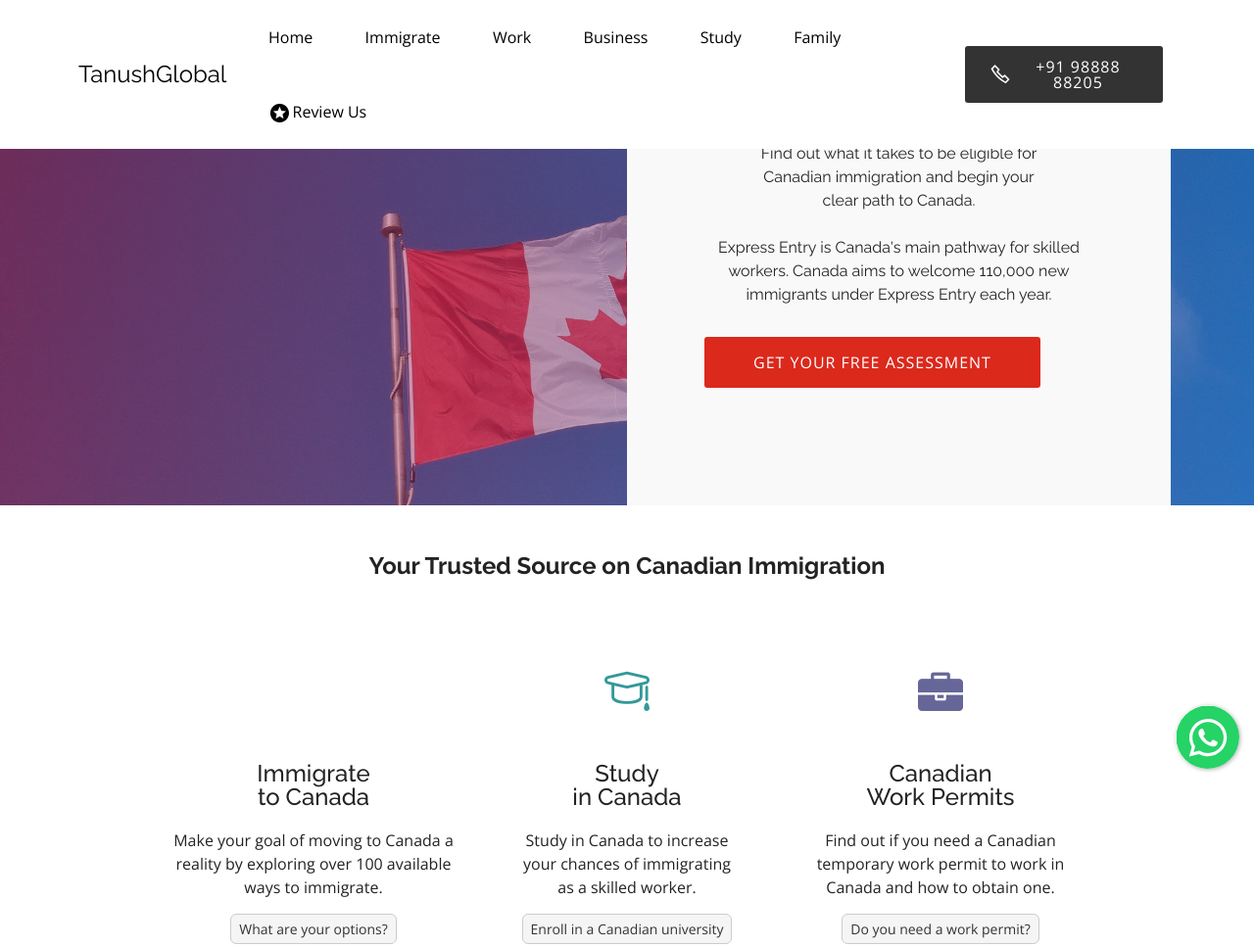
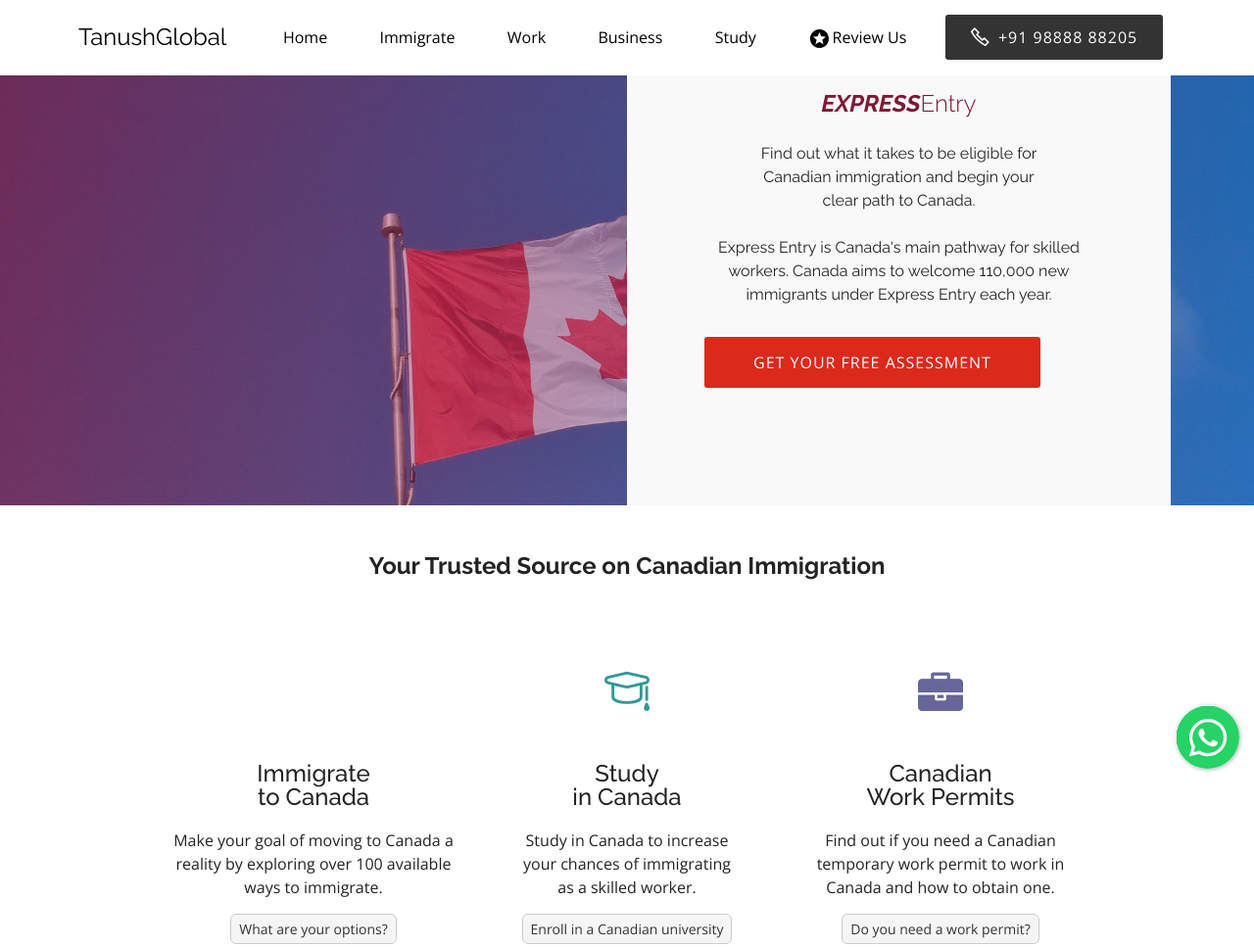
Before and after one commit to tanushglobal/immigration, a plain HTML site: page index.html in a window 1280 px wide. Shown: the top 967 px of the page at 98% size. Drawn offline with nearby package versions, Linux system fonts and the light colour scheme; files whose address does not match are found by name; a web font is replaced by a local one.

Commit message:
Add files via upload

```diff
--- a/index.html
+++ b/index.html
@@ -84,7 +84,7 @@
                             Immigrate</a></li>
                     <li class="nav-item">
                         <a class="nav-link link mbr-black text-primary display-4" href="work-canada.html">Work</a>
-                    </li><li class="nav-item"><a class="nav-link link mbr-black text-primary display-4" href="business-canada.html">Business</a></li><li class="nav-item"><a class="nav-link link mbr-black text-primary display-4" href="study-canada.html">Study</a></li><li class="nav-item"><a class="nav-link link mbr-black text-primary display-4" href="family-canada.html">Family</a></li><li class="nav-item"><a class="nav-link link mbr-black text-primary display-4" href="review.html"><span class="mdi-action-stars mbr-iconfont mbr-iconfont-btn"></span>Review Us</a></li></ul>
+                    </li><li class="nav-item"><a class="nav-link link mbr-black text-primary display-4" href="business-canada.html">Business</a></li><li class="nav-item"><a class="nav-link link mbr-black text-primary display-4" href="study-canada.html">Study</a></li><li class="nav-item"><a class="nav-link link mbr-black text-primary display-4" href="review.html"><span class="mdi-action-stars mbr-iconfont mbr-iconfont-btn"></span>Review Us</a></li></ul>
                 <div class="navbar-buttons mbr-section-btn"><a class="btn btn-sm btn-black display-4" href="tel:+919888888205"><span class="mobi-mbri mobi-mbri-phone mbr-iconfont mbr-iconfont-btn"></span>
 
                         +91 98888 88205</a></div>
```
